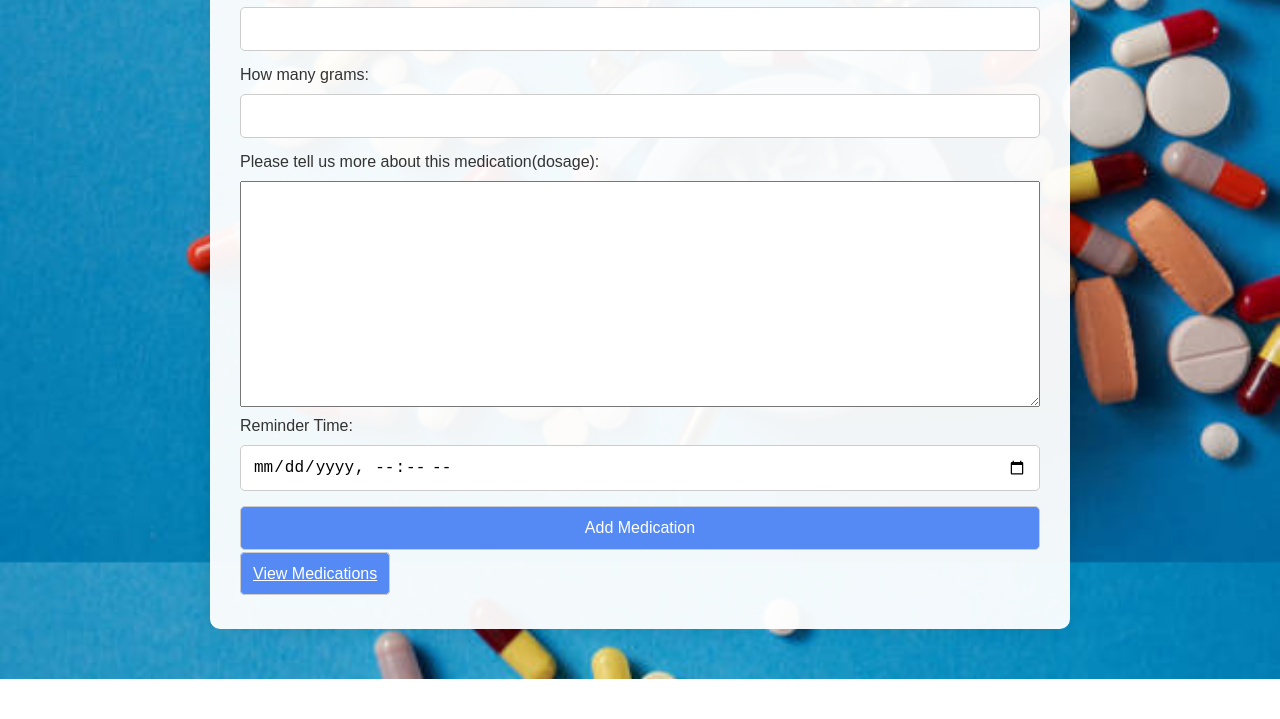
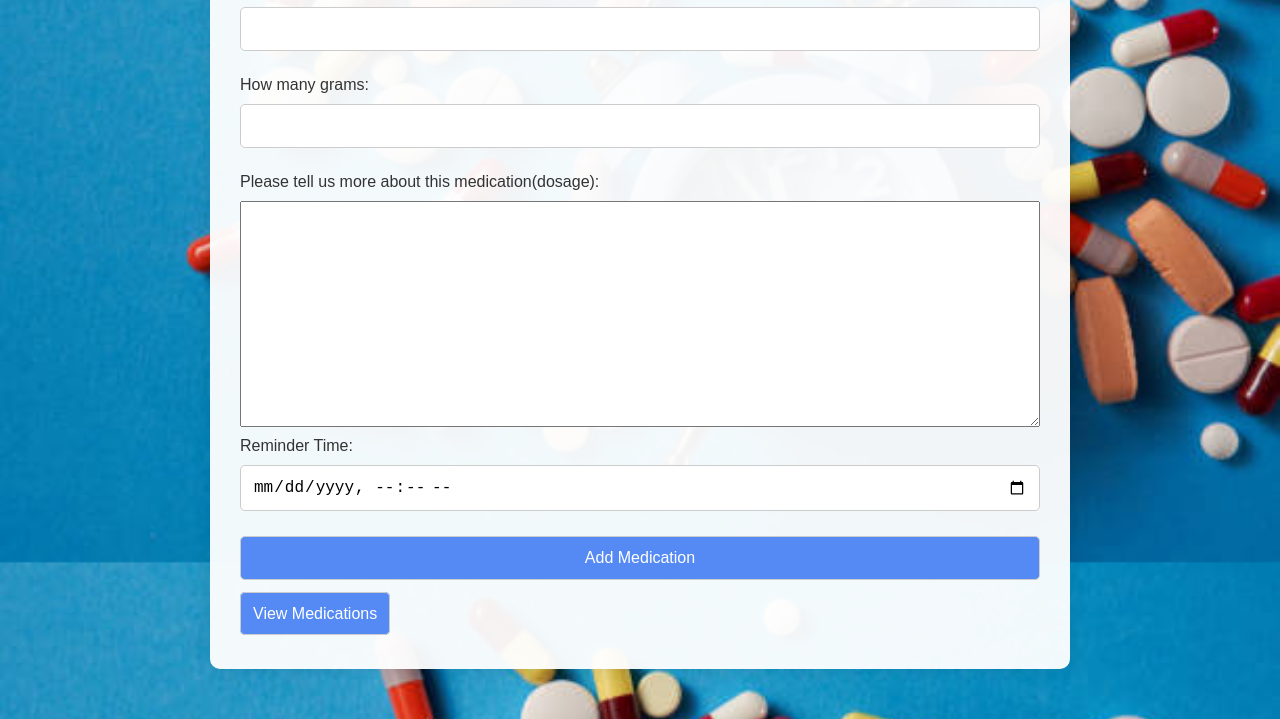
Before and after one commit to Tobimosh/310Project, a website: page static/home/home.html in a window 1280 px wide. Shown: the part 291-1010 px from the top of the page. Before the commit the page ends 970 px from the top, so only its background shows below. Drawn offline with nearby package versions, Linux system fonts and the light colour scheme; no server answers.

Commit message:
fixed a bug

```diff
--- a/index.js
+++ b/index.js
@@ -1,10 +1,8 @@
 const express = require("express");
 const path = require("path");
-const bcrypt = require("bcrypt");
 const cors = require("cors");
 const { User, medication } = require("./static/js/config");
 const webpush = require("web-push");
-const session = require("express-session");
 const app = express();
 const verfiyToken = require("./verifyToken");
 const jwt = require("jsonwebtoken");
--- a/static/home/home.css
+++ b/static/home/home.css
@@ -48,11 +48,12 @@ label {
 
 input,
 button, a {
-    margin-bottom: 15px;
+    margin-bottom: 25px;
     padding: 12px;
     font-size: 16px;
     border: 1px solid #ccc;
     border-radius: 5px;
+    text-decoration: none;
 }
 
 button, a{
@@ -60,6 +61,7 @@ button, a{
     color: white;
     cursor: pointer;
     transition: background-color 0.3s ease;
+        text-decoration: none;
 }
 
 #additionalInfo{
```
